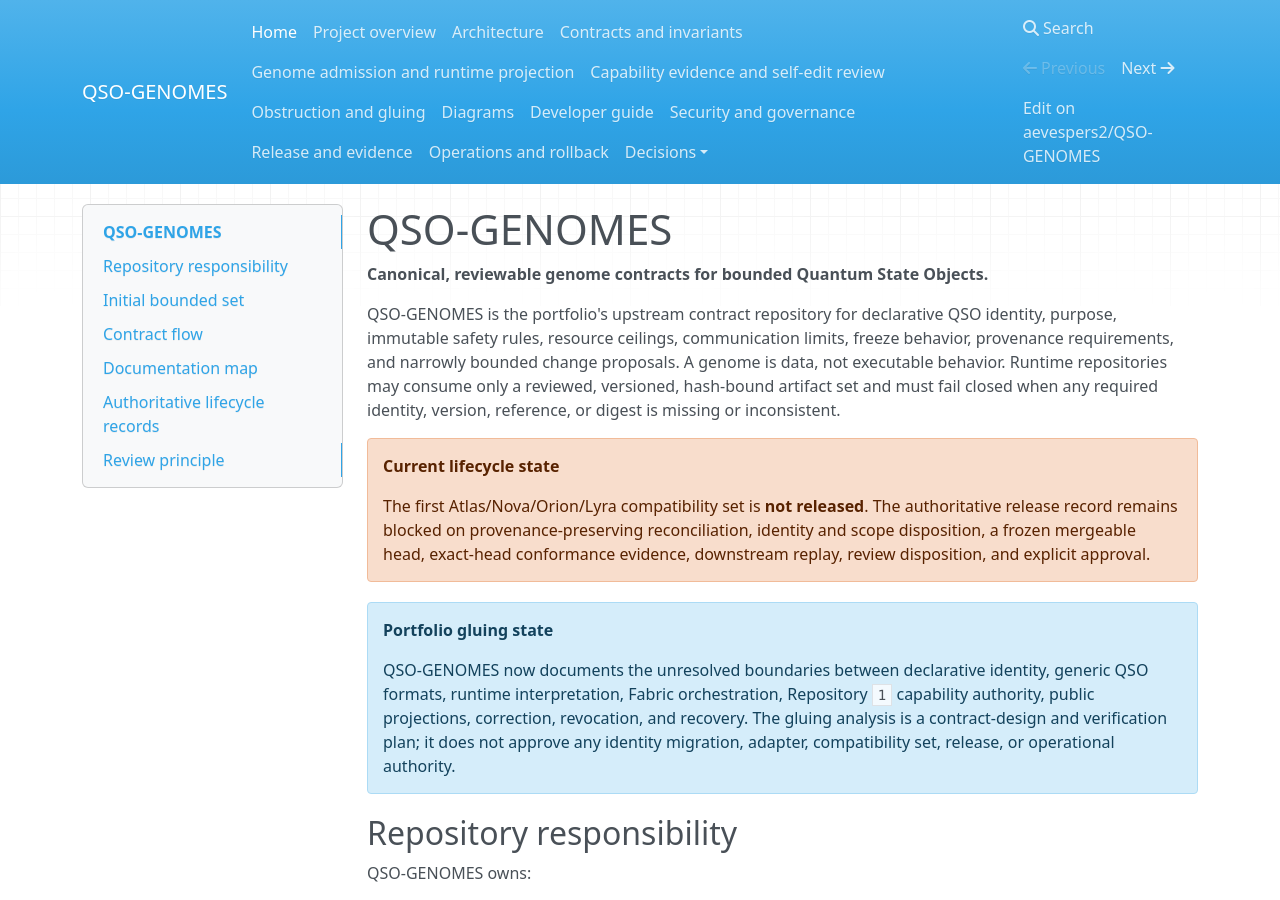
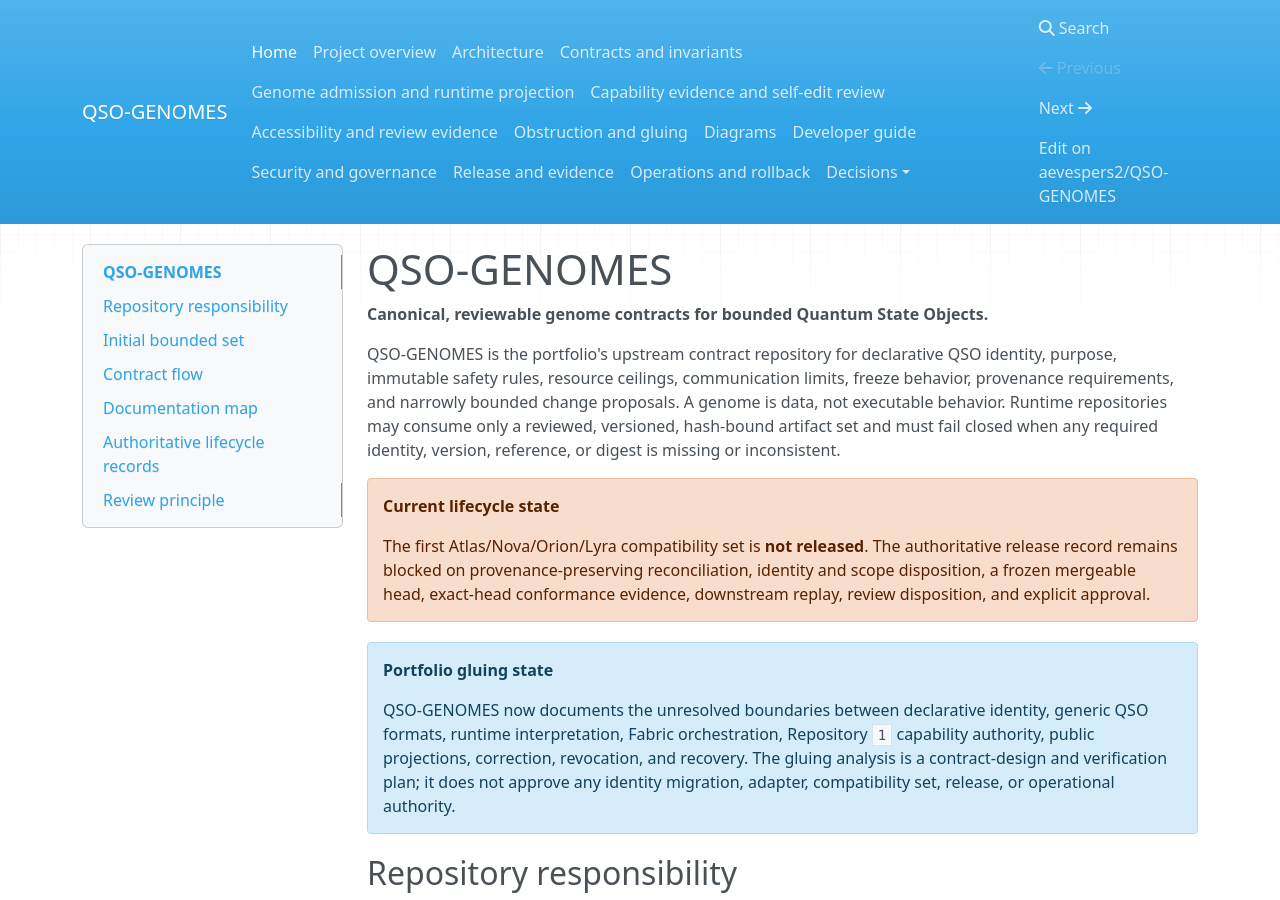
Before and after one commit to aevespers2/QSO-GENOMES, an MkDocs documentation site: the page built from docs/index.md, in a window 1280 px wide and 900 px high. Built offline with MkDocs 1.6.1, drawn with Linux system fonts in a browser that asks for light colours; nearby versions of some CDN libraries.

Commit message:
docs: add accessibility protocol to Pages navigation

```diff
--- a/mkdocs.yml
+++ b/mkdocs.yml
@@ -12,6 +12,7 @@ nav:
   - Contracts and invariants: contracts-and-invariants.md
   - Genome admission and runtime projection: genome-admission-and-runtime-projection-profile.md
   - Capability evidence and self-edit review: capability-evidence-and-self-edit-review.md
+  - Accessibility and review evidence: accessibility-and-review-evidence.md
   - Obstruction and gluing: obstruction-and-gluing.md
   - Diagrams: diagrams.md
   - Developer guide: developer-guide.md
```
